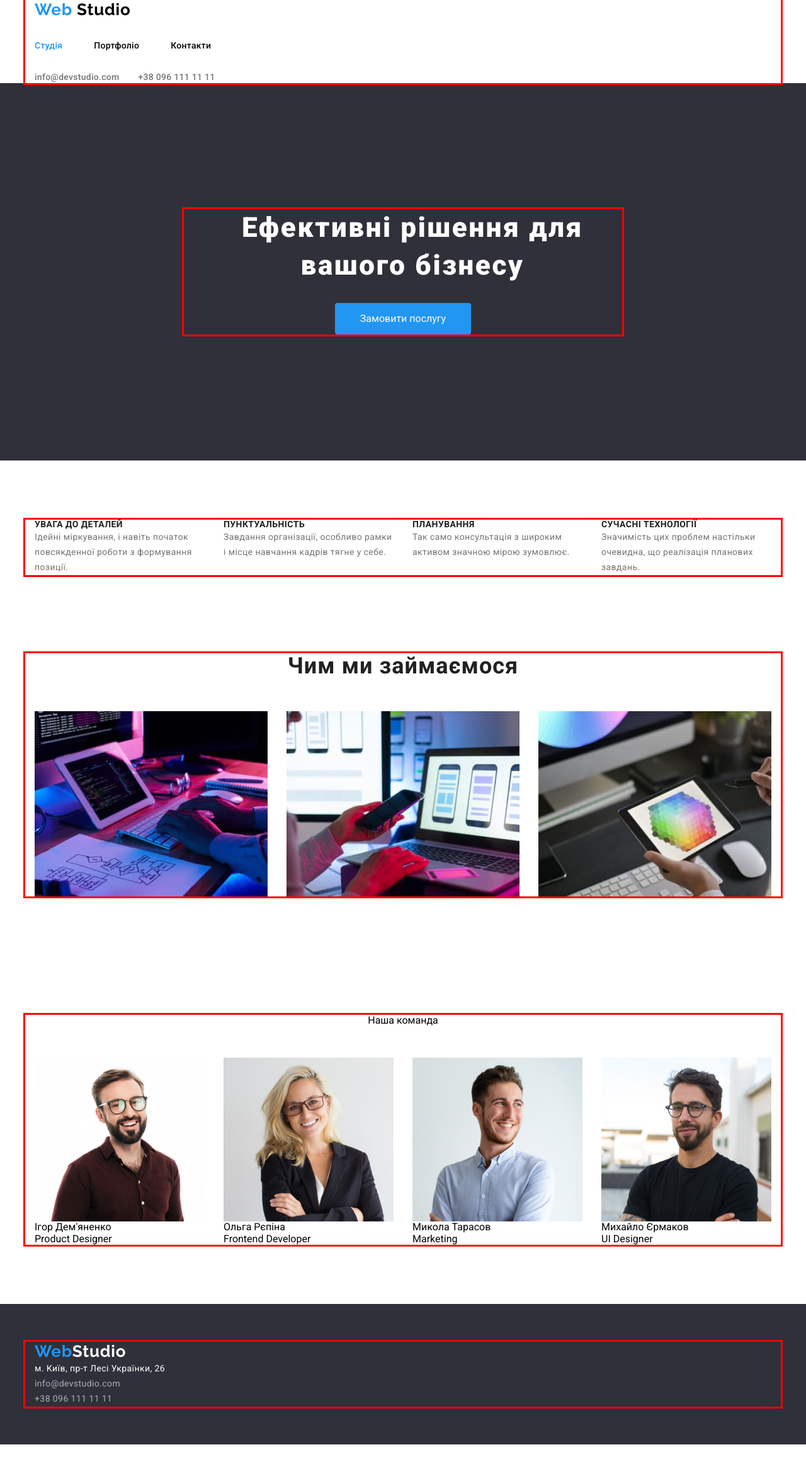
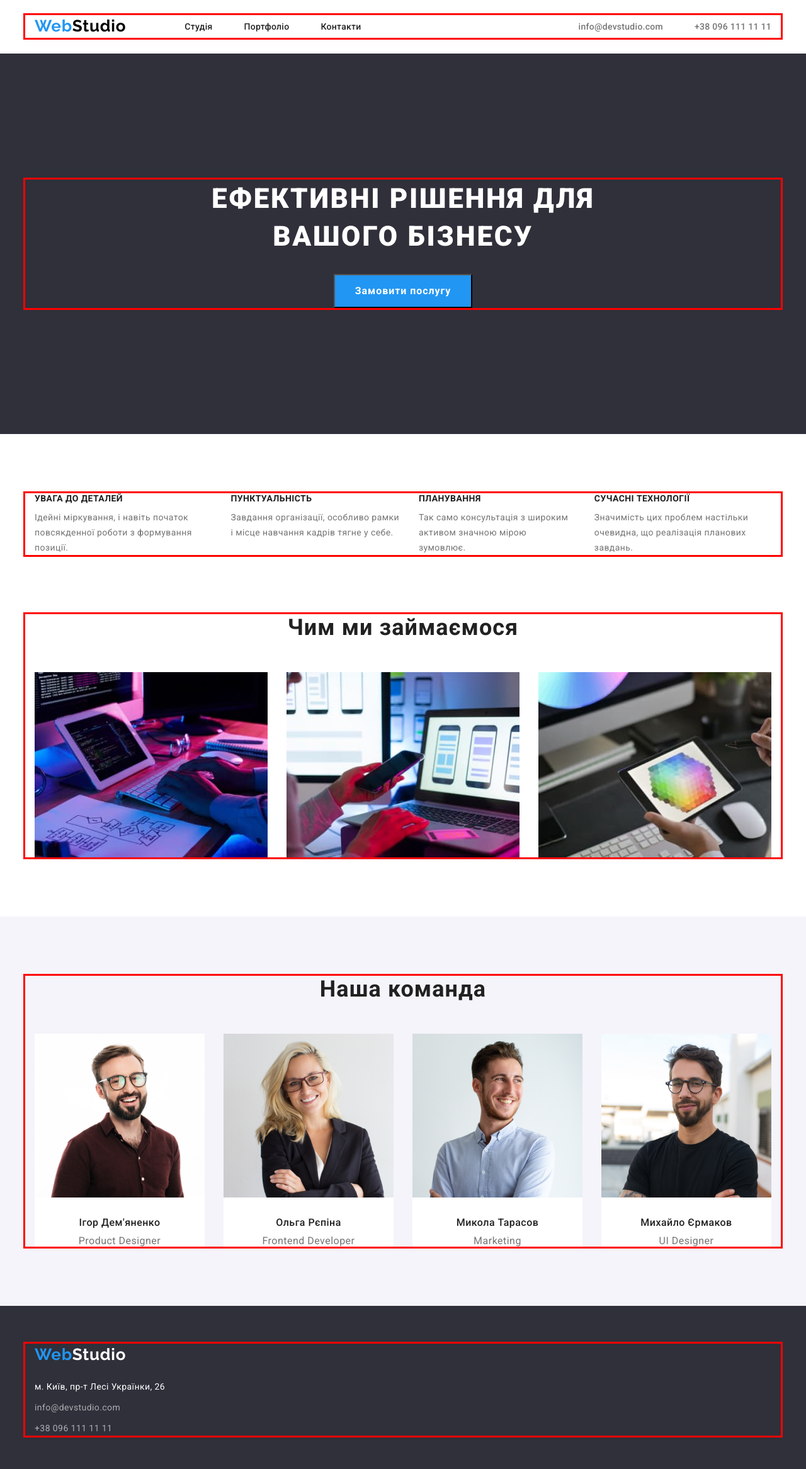
Before and after one commit to LevDer2/WebStudio, a plain HTML site: page index.html in a window 1280 px wide. Shown: the whole page at 63% size. Before the commit the page ends 2293 px from the top, so only its background shows below. Drawn offline with nearby package versions, Linux system fonts and the light colour scheme.

Commit message:
big-update

```diff
--- a/css/style.css
+++ b/css/style.css
@@ -1,6 +1,5 @@
 /* Інше */
 
-/* потім видали умник (Це лев!) */
 :root {
     --text-color:#000000;
     --logo:#2196F3;
@@ -42,284 +41,6 @@ body {
     margin: 0;
 }
 
-/* Header */
-
-.current {
-    color: #2196F3;
-}
-
-.logo {
-    font-family: Raleway;
-    font-size: 26px;
-    font-weight: 700;
-    line-height: 1.19;
-    letter-spacing: 0.03em;
-    color: var(--logo);
-}
-
-.logo-header {
-    color: var(--text-color);
-    font-family: Raleway;
-    font-size: 26px;
-    font-weight: 700;
-    line-height: 1.19;
-    letter-spacing: 0.03em;
-}
-
-.nav-list-link {
-    font-size: 14px;
-    font-weight: 500;
-    line-height: 1.14;
-    letter-spacing: 0.02em;
-    color: var(--nav-list-link);
-}
-
-.nav-list-link {
-    font-size: 14px;
-    font-weight: 500;
-    line-height: 1.14;
-    letter-spacing: 0.02em;
-    color: var(--text-color);
-}
-
-.contacts-list-link:hover,
-.nav-list-link:hover {
-    color: var(--logo);
-}
-
-.contacts-list-link {
-    font-size: 14px;
-    font-weight: 500;
-    line-height: 1.14;
-    letter-spacing: 0.02em;
-    color: var(--contacts-list-link);
-}
-
-.section-hero-title {
-    font-size: 44px;
-    font-weight: 900;
-    line-height: 1.36;
-    letter-spacing: 0.06em;
-    text-align: center;
-    color: var(--white);
-    width: 696px;
-    margin: 0 auto;
-}
-
-.section-hero-btn {
-    width: 216px;
-    height: 50px;
-    border-radius: 4px;
-    background-color: var(--logo);
-    color: var(--white);
-    border: none;
-    display: block;
-    margin: 0 auto;
-    margin-top: 30px;
-}
-
-.features-list-title {
-    font-size: 14px;
-    font-weight: 700;
-    line-height: 1.14;
-    letter-spacing: 0.03em;
-    color: var(--nav-list-link);
-}
-
-.features-list-text {
-    font-size: 14px;
-    font-weight: 400;
-    line-height: 1.71;
-    letter-spacing: 0.03em;
-    color: var(--contacts-list-link);
-}
-
-.section-work-title {
-    font-size: 36px;
-    font-weight: 700;
-    line-height: 1.16;
-    letter-spacing: 0.03em;
-    text-align: center;
-    color: var(--nav-list-link);
-}
-
-.work-team-title {
-    font-size: 36px;
-    font-weight: 700;
-    line-height: 1.16;
-    letter-spacing: 0.03em;
-    text-align: center;
-    color: var(--nav-list-link);
-}
-
-.logo-footer {
-    color: var(--white);
-}
-
-.addres-list-link {
-    font-size: 14px;
-    font-weight: 400;
-    line-height: 1.71;
-    letter-spacing: 0.03em;
-    color: var(--addres-list-link);
-}
-
-.location-link {
-    color: var(--white);
-}
-
-.footer {
-    background-color: var(--footer);
-}
-
-.header {
-    display: flex;
-    gap: 93px;
-    align-items: center;
-}
-
-.contacts-list {
-    display: flex;
-    gap: 30px;
-}
-
-.nav-list {
-    display: flex;
-    gap: 50px;
-}
-
-.section-hero {
-    background-color: var(--footer);
-    padding-top: 200px;
-    padding-bottom: 200px;
-}
-
-.features-list {
-    display: flex;
-    justify-content: center;
-    gap: 30px;
-}
-
-.features-list-item {
-    max-width: 270px;
-}
-
-.section-features {
-    padding-top: 94px;
-    padding-bottom: 94px;
-}
-
-address {
-    font-style: normal;
-
-}
-
-.work-list {
-    display: flex;
-    justify-content: center;
-    align-items: center;
-    gap: 30px;
-}
-
-.section-work {
-    padding-bottom: 94px;
-}
-
-.work-team {
-    padding-top: 94px;
-    padding-bottom: 94px;
-}
-
-.section-work-title,
-.work-team-title {
-    margin-top: 30px;
-}
-
-.footer {
-    padding-top: 60px;
-    padding-bottom: 60px;
-}
-
-.box {
-    width: 1200px;
-    margin: 0 auto;
-}
-
-.nav-list-item {
-    padding-top: 32px;
-    padding-bottom: 32px;
-}
-
-.buttons-list {
-    display: flex;
-    justify-content: center;
-    gap: 8px;
-    margin-bottom: 34px;
-}
-
-.portfolio-list {
-    display: flex;
-    flex-wrap: wrap;
-    max-width: 1200px;
-    margin: 0 auto;
-    gap: 30px;
-}
-
-.portfolio-section {
-    padding-top: 94px;
-    padding-bottom: 94px;
-}
-
-.btn:hover {
-    cursor: pointer;
-    background-color: var(--logo);
-    color: var(--white);
-}
-
-.btn {
-    border: none;
-    border-radius: 8px;
-    padding: 6px 22px;
-}
-
-.team-list {
-    display: flex;
-    justify-content: center;
-    gap: 30px;
-}
-
-.section-team {
-    padding-top: 94px;
-    padding-bottom: 94px;
-}
-
-.section-team-title {
-    text-align: center;
-    margin-bottom: 50px;
-}
-
-.section-work-title {
-    margin-bottom: 50px;
-}
-
-.header {
-    display: flex;
-    justify-content: center;
-}
-
-.portfolio-teg{
-    padding-top: 94px;
-    padding-bottom: 94px;
-}
-
-.nav-list-item:hover, .nav-list-item:focus {
-    color: aqua;
-}
-
-.current {
-    color: #2196F3;
-}
-
 /* Якщо буде погано виглядати видалити container */
 .container {
     width: 1200px;
@@ -330,11 +51,284 @@ address {
     margin-right: auto;
 }
 
-.container1 {
-    width: 696px;
-    outline: solid red;
-    padding-left: 15px;
-    padding-right: 15px;
-    margin-left: auto;
-    margin-right: auto;
+/* Header */
+
+.header {
+    padding-top: 24px;
+    padding-bottom: 25px ;
 }
+
+.header .container{
+    display: flex;
+}
+
+.header-nav{
+    display: flex;
+    margin-right:auto;
+}
+
+.header-logo {
+color: var(--logo);
+font-family: Raleway;
+font-size: 26px;
+font-weight: 700;
+line-height: 1.38;
+letter-spacing: 0.78px;
+margin-right: 93px;
+}
+
+.header-span {
+color: #000;
+font-family: Raleway;
+font-size: 26px;
+font-weight: 700;
+line-height: 1.38;
+letter-spacing: 0.78px;
+}
+
+.nav-list {
+    display: flex;
+    gap: 50px;
+    align-items: center;
+}
+
+.nav-link {
+color: #212121;
+font-family: Roboto;
+font-size: 14px;
+font-style: normal;
+font-weight: 500;
+line-height: normal;
+letter-spacing: 0.28px;
+}
+
+.header-list {
+    display: flex;
+    gap: 50px;
+    align-items: center;
+}
+
+.header-link {
+color: #757575;
+font-family: Roboto;
+font-size: 14px;
+font-style: normal;
+font-weight: 500;
+line-height: normal;
+letter-spacing: 0.28px;
+}
+
+/* секція герой */
+
+.hero {
+    padding-top: 200px;
+    padding-bottom: 200px;
+    background-color: var(--footer);
+    text-align: center;
+}
+
+.hero-title {
+color: #FFF;
+text-align: center;
+font-family: Roboto;
+font-size: 44px;
+font-style: normal;
+font-weight: 900;
+line-height: 60px; /* 136.364% */
+letter-spacing: 2.64px;
+text-transform: uppercase;
+width: 696px;
+margin-bottom: 30px;
+margin-left: auto;
+margin-right: auto ;
+}
+
+.hero-btn {
+color: #FFF;
+text-align: center;
+font-family: Roboto;
+font-size: 16px;
+font-style: normal;
+font-weight: 700;
+line-height: 30px; /* 187.5% */
+letter-spacing: 0.96px;
+background-color: var(--logo);
+padding: 10px 32px;
+}
+
+/* секція фютчерс */
+.features {
+    padding-top: 94px;
+}
+
+.features-list {
+    display: flex;
+    gap: 30px;
+}
+
+.features-title {
+    color: #212121;
+font-family: Roboto;
+font-size: 14px;
+font-style: normal;
+font-weight: 700;
+line-height: normal;
+letter-spacing: 0.42px;
+text-transform: uppercase;
+margin-bottom: 10px;
+}
+
+.features-text {
+    color: #757575;
+font-family: Roboto;
+font-size: 14px;
+font-style: normal;
+font-weight: 400;
+line-height: 24px; /* 171.429% */
+letter-spacing: 0.42px;
+}
+
+/* секція-робота */
+
+.work {
+    padding-top: 94px;
+    padding-bottom: 94px;
+}
+
+.work-title {
+    color: #212121;
+text-align: center;
+font-family: Roboto;
+font-size: 36px;
+font-style: normal;
+font-weight: 700;
+line-height: normal;
+letter-spacing: 1.08px;
+margin-bottom: 50px;
+}
+
+.work-list {
+    display: flex;
+    gap: 30px;
+}
+
+/* секція команда */
+
+.team {
+    padding-top: 94px;
+    padding-bottom: 94px;
+    background-color: #F5F4FA;
+}
+
+.team-title {
+color: #212121;
+text-align: center;
+font-family: Roboto;
+font-size: 36px;
+font-style: normal;
+font-weight: 700;
+line-height: normal;
+letter-spacing: 1.08px;
+margin-bottom: 50px;
+}
+
+.team-list {
+    display: flex;
+    gap: 30px;
+}
+
+.team-item {
+    background-color: #FFF;
+}
+
+.team-img {
+    margin-bottom: 30px ;
+}
+
+.team-caption {
+    color: #212121;
+text-align: center;
+font-family: Roboto;
+font-size: 16px;
+font-style: normal;
+font-weight: 500;
+line-height: normal;
+letter-spacing: 0.48px;
+margin-bottom: 10px;
+}
+
+.team-text {
+color: #757575;
+text-align: center;
+font-family: Roboto;
+font-size: 16px;
+font-style: normal;
+font-weight: 400;
+line-height: normal;
+letter-spacing: 0.48px;
+/* padding-bottom: 30px; */
+}
+
+/* фоотер */
+
+.footer {
+    background-color: var(--footer);
+    padding-top: 60px;
+    padding-bottom: 60px;
+}
+
+.footer-logo {
+    color: var(--logo);
+    font-family: Raleway;
+    font-size: 26px;
+    font-weight: 700;
+    line-height: 1.38;
+    letter-spacing: 0.78px;
+    }
+
+    .logo-footer {
+    color: var(--white);
+    font-family: Raleway;
+    font-size: 26px;
+    font-weight: 700;
+    line-height: 1.38;
+    letter-spacing: 0.78px;
+    }
+
+    .addres {
+        margin-top: 20px;
+    }
+
+.footer-addres {
+color: var(--white);
+font-family: Roboto;
+font-size: 14px;
+font-style: normal;
+font-weight: 400;
+line-height: 24px; /* 171.429% */
+letter-spacing: 0.42px;
+margin-bottom: 9px;
+margin-top: 20px;
+}
+
+.addres-list {
+    margin-top: 9px;
+}
+
+.addres-item {
+    margin-bottom: 9px;
+}
+
+.addres-item:last-child {
+    margin-bottom: 0px;
+}
+
+.addres-link {
+color: rgba(255, 255, 255, 0.60);
+font-family: Roboto;
+font-size: 14px;
+font-style: normal;
+font-weight: 400;
+line-height: 24px; /* 171.429% */
+letter-spacing: 0.42px;
+}
--- a/index.html
+++ b/index.html
@@ -5,7 +5,6 @@
     <meta charset="UTF-8">
     <meta name="viewport" content="width=device-width, initial-scale=1.0">
     <title>WebStudio</title>
-    <link rel="stylesheet" href="./css/reset.css">
     <link rel="stylesheet"
         href="https://cdnjs.cloudflare.com/ajax/libs/modern-normalize/2.0.0/modern-normalize.min.css">
     <link rel="preconnect" href="https://fonts.googleapis.com">
@@ -21,95 +20,95 @@
 <body>
     <header class="header">
         <div class="container">
-            <a class="logo" href="./index.html">Web <span class="logo-header">Studio</span></a>
-            <nav>
+            <nav class="header-nav">
+                <a class="header-logo" href="./index.html">Web<span class="header-span">Studio</span></a>
                 <ul class="nav-list">
-                    <li class="nav-list-item"><a class="nav-list-link current" href="./index.html">Студія</a></li>
-                    <li class="nav-list-item"><a class="nav-list-link" href="./pages/portfolio.html">Портфоліо</a></li>
-                    <li class="nav-list-item"><a class="nav-list-link" href="#">Контакти</a></li>
+                    <li class="nav-item"><a class="nav-link current" href="./index.html">Студія</a></li>
+                    <li class="nav-item"><a class="nav-link" href="./pages/portfolio.html">Портфоліо</a></li>
+                    <li class="nav-item"><a class="nav-link" href="#">Контакти</a></li>
                 </ul>
             </nav>
-            <ul class="contacts-list">
-                <li><a class="contacts-list-link" href="mailto:info@devstudio.com">info@devstudio.com</a></li>
-                <li><a class="contacts-list-link" href="tel:+380961111111">+38 096 111 11 11</a></li>
+            <ul class="header-list">
+                <li class="header-item"><a class="header-link" href="mailto:info@devstudio.com">info@devstudio.com</a></li>
+                <li class="header-item"><a class="header-link" href="tel:+380961111111">+38 096 111 11 11</a></li>
             </ul>
         </div>
     </header>
     <main>
         <!-- секція герой -->
-        <section class="section-hero">
-            <div class="container1">
-                <h1 class="section-hero-title">Ефективні рішення для вашого бізнесу</h1>
-                <button type="button" class="section-hero-btn">Замовити послугу</button>
+        <section class="hero">
+            <div class="container">
+                <h1 class="hero-title">Ефективні рішення для вашого бізнесу</h1>
+                <button type="button" class="hero-btn">Замовити послугу</button>
             </div>
         </section>
         <!-- секція функций -->
-        <section class="section-features">
+        <section class="features">
             <div class="container">
                 <ul class="features-list">
-                    <li class="features-list-item">
-                        <h3 class="features-list-title">УВАГА ДО ДЕТАЛЕЙ</h3>
-                        <p class="features-list-text">Ідейні міркування, і навіть початок повсякденної роботи з
+                    <li class="features-item">
+                        <h3 class="features-title">УВАГА ДО ДЕТАЛЕЙ</h3>
+                        <p class="features-text">Ідейні міркування, і навіть початок повсякденної роботи з
                             формування
                             позиції.</p>
                     </li>
-                    <li class="features-list-item">
-                        <h3 class="features-list-title">ПУНКТУАЛЬНІСТЬ</h3>
-                        <p class="features-list-text">Завдання організації, особливо рамки і місце навчання кадрів тягне
+                    <li class="features-item">
+                        <h3 class="features-title">ПУНКТУАЛЬНІСТЬ</h3>
+                        <p class="features-text">Завдання організації, особливо рамки і місце навчання кадрів тягне
                             у
                             себе.</p>
                     </li>
-                    <li class="features-list-item">
-                        <h3 class="features-list-title">ПЛАНУВАННЯ</h3>
-                        <p class="features-list-text">Так само консультація з широким активом значною мірою зумовлює.
+                    <li class="features-item">
+                        <h3 class="features-title">ПЛАНУВАННЯ</h3>
+                        <p class="features-text">Так само консультація з широким активом значною мірою зумовлює.
                         </p>
                     </li>
-                    <li class="features-list-item">
-                        <h3 class="features-list-title">СУЧАСНІ ТЕХНОЛОГІЇ</h3>
-                        <p class="features-list-text">Значимість цих проблем настільки очевидна, що реалізація планових
+                    <li class="features-item">
+                        <h3 class="features-title">СУЧАСНІ ТЕХНОЛОГІЇ</h3>
+                        <p class="features-text">Значимість цих проблем настільки очевидна, що реалізація планових
                             завдань.</p>
                     </li>
                 </ul>
             </div>
         </section>
             <!-- секція робота -->
-            <section class="section-work">
+            <section class="work">
                 <div class="container">
-                    <h3 class="section-work-title">Чим ми займаємося</h3>
+                    <h3 class="work-title">Чим ми займаємося</h3>
                     <ul class="work-list">
-                        <li class="work-list-item"><img class="work-list-img" src="./img/program.jpg" alt="program">
+                        <li class="work-item"><img class="work-img" src="./img/program.jpg" alt="program">
                         </li>
-                        <li class="work-list-item"><img class="work-list-img" src="./img/computer.jpg" alt="computer">
+                        <li class="work-item"><img class="work-img" src="./img/computer.jpg" alt="computer">
                         </li>
-                        <li class="work-list-item"><img class="work-list-img" src="./img/designer.jpg" alt="designer">
+                        <li class="work-item"><img class="work-img" src="./img/designer.jpg" alt="designer">
                         </li>
                     </ul>
                 </div>
             </section>
             <!-- секція команда -->
-            <section class="section-team">
+            <section class="team">
                 <div class="container">
-                    <h2 class="section-team-title">Наша команда</h2>
+                    <h2 class="team-title">Наша команда</h2>
                     <ul class="team-list">
-                        <li class="team-list-item">
-                            <img width="270" class="team-list-img" src="./img/igor.jpg" alt="igor">
-                            <h3 class="team-list-title">Ігор Дем'яненко</h3>
-                            <p class="team-list-text">Product Designer</p>
+                        <li class="team-item">
+                            <img width="270" class="team-img" src="./img/igor.jpg" alt="igor">
+                            <h3 class="team-caption">Ігор Дем'яненко</h3>
+                            <p class="team-text">Product Designer</p>
                         </li>
-                        <li class="team-list-item">
-                            <img width="270" class="team-list-img" src="./img/olga.jpg" alt="olga">
-                            <h3 class="team-list-title">Ольга Рєпіна</h3>
-                            <p class="team-list-text">Frontend Developer</p>
+                        <li class="team-item">
+                            <img width="270" class="team-img" src="./img/olga.jpg" alt="olga">
+                            <h3 class="team-caption">Ольга Рєпіна</h3>
+                            <p class="team-text">Frontend Developer</p>
                         </li>
-                        <li class="team-list-item">
-                            <img width="270" class="team-list-img" src="./img/mukola.jpg" alt="mukola">
-                            <h3 class="team-list-title">Микола Тарасов</h3>
-                            <p class="team-list-text">Marketing</p>
+                        <li class="team-item">
+                            <img width="270" class="team-img" src="./img/mukola.jpg" alt="mukola">
+                            <h3 class="team-caption">Микола Тарасов</h3>
+                            <p class="team-text">Marketing</p>
                         </li>
-                        <li class="team-list-item">
-                            <img width="270" class="team-list-img" src="./img/muxaylo.jpg" alt="muxaylo">
-                            <h3 class="team-list-title">Михайло Єрмаков</h3>
-                            <p class="team-list-text">UI Designer</p>
+                        <li class="team-item">
+                            <img width="270" class="team-img" src="./img/muxaylo.jpg" alt="muxaylo">
+                            <h3 class="team-caption">Михайло Єрмаков</h3>
+                            <p class="team-text">UI Designer</p>
                         </li>
                     </ul>
                 </div>
@@ -117,22 +116,19 @@
     </main>
     <footer class="footer">
         <div class="container">
-            <div class="box">
-                <a class="logo" href="./index.html">Web<span class="logo-footer">Studio</span></a>
+                <a class="footer-logo" href="./index.html">Web<span class="logo-footer">Studio</span></a>
                 <address class="addres">
+                    <a class="footer-addres"
+                        href="https://www.google.com/maps/search/площа+Лесі+Українки,+26,+Киев/@50.4269816,30.5366207,17z/data=!3m1!4b1?entry=ttu">м.
+                        Київ, пр-т Лесі
+                        Українки, 26</a>
                     <ul class="addres-list">
-                        <li class="addres-list-item"><a class="addres-list-link location-link"
-                                href="https://www.google.com/maps/search/площа+Лесі+Українки,+26,+Киев/@50.4269816,30.5366207,17z/data=!3m1!4b1?entry=ttu">м.
-                                Київ, пр-т Лесі
-                                Українки, 26</a>
-                        </li>
-                        <li class="addres-list-item"><a class="addres-list-link"
+                        <li class="addres-item"><a class="addres-link"
                                 href="mailto:info@devstudio.com">info@devstudio.com</a></li>
-                        <li class="addres-list-item"><a class="addres-list-link" href="tel:+380961111111">+38 096 111 11
+                        <li class="addres-item"><a class="addres-link" href="tel:+380961111111">+38 096 111 11
                                 11</a></li>
                     </ul>
                 </address>
-            </div>
         </div>
     </footer>
     </div>
```
